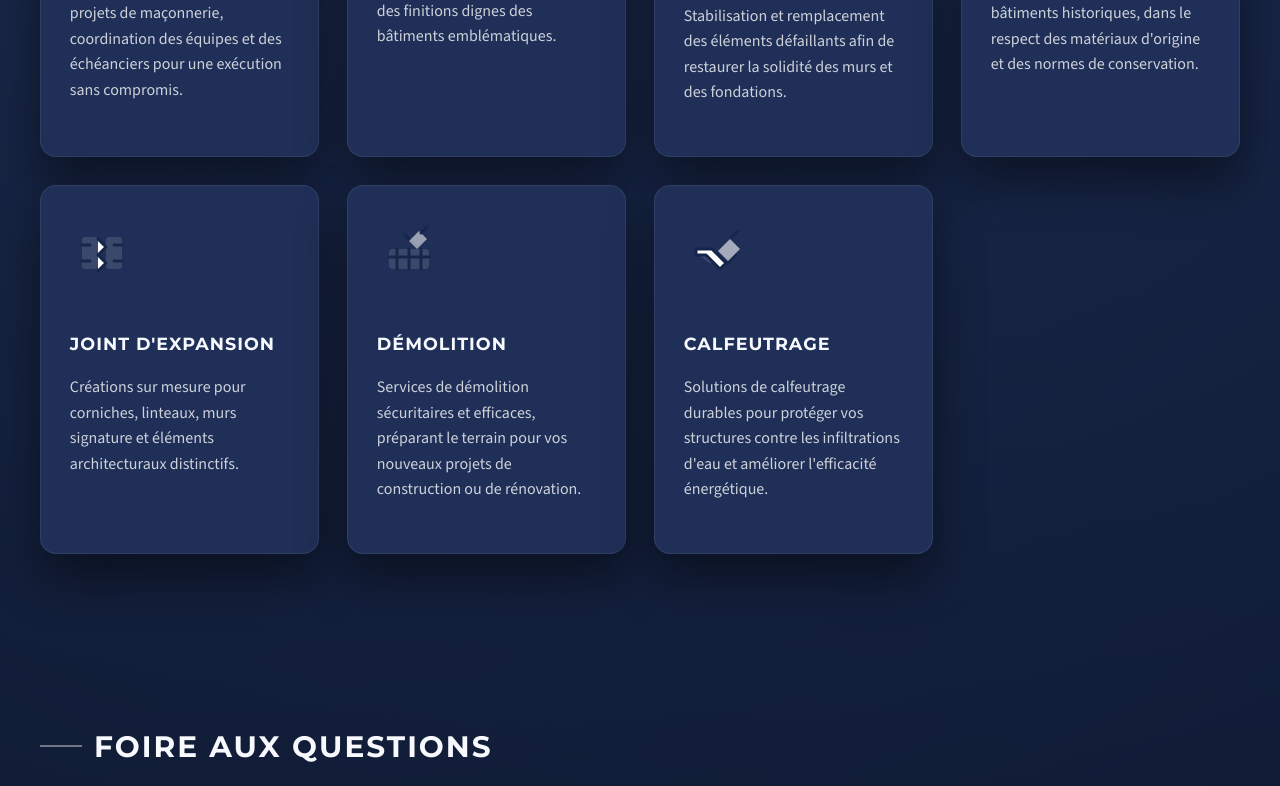
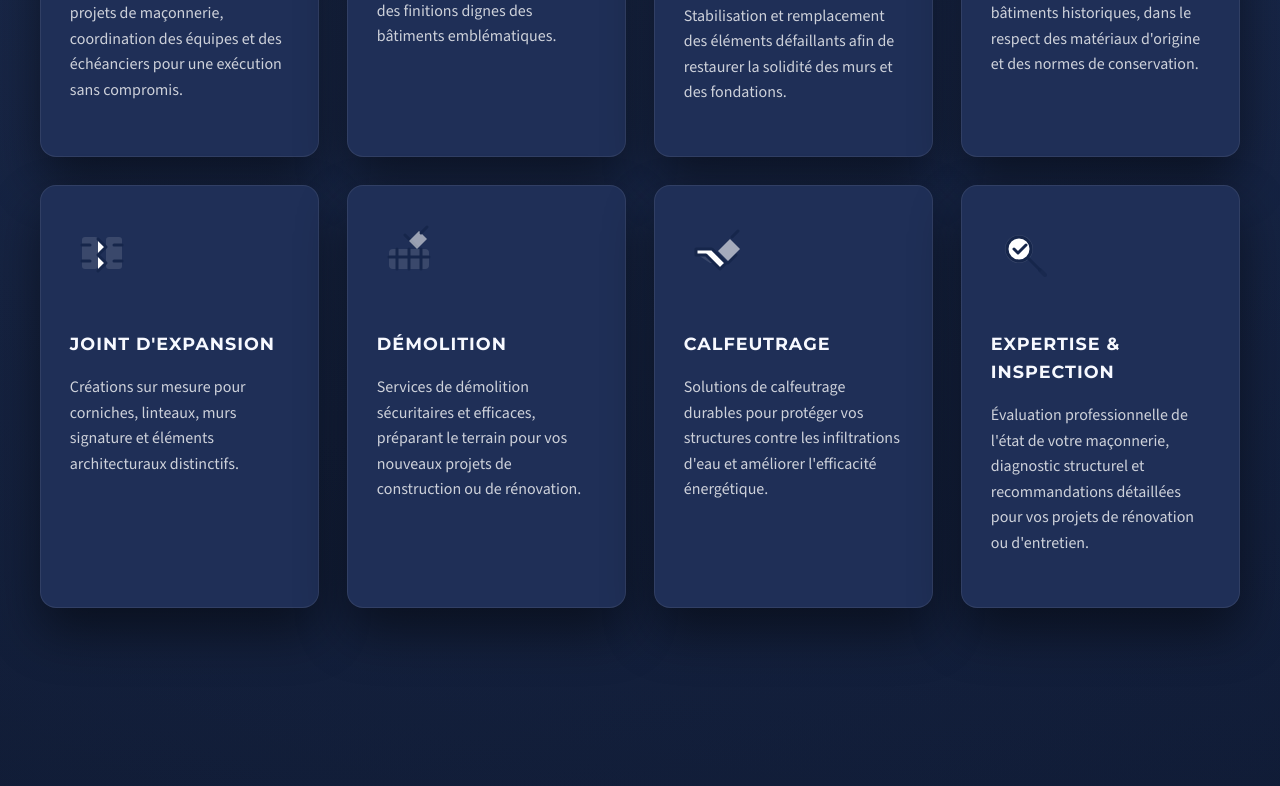
Before and after one commit to WinehouseD/MGD-clone, a React (Vite) app: page / in a window 1280 px wide. Shown: the part 2000-2786 px from the top of the page. Built offline with nearby package versions, Linux system fonts and the light colour scheme.

Commit message:
- add new card - fix overlay on hero section - liquid glass for header

```diff
--- a/src/App.css
+++ b/src/App.css
@@ -58,7 +58,6 @@ a {
 header {
   position: fixed;
   inset: 0 0 auto 0;
-  background: rgba(18, 31, 61, 0.82);
   backdrop-filter: blur(12px);
   z-index: 1000;
   border-bottom: 1px solid var(--border);
@@ -599,6 +598,7 @@ form {
 }
 
 .map-embed {
+  position: relative;
   flex: 1 1 0;
   min-height: 200px;
   height: 100%;
--- a/src/App.jsx
+++ b/src/App.jsx
@@ -6,17 +6,6 @@ import translations from "./i18n";
 import { navLinks, faqKeys, languages } from "./constants";
 
 const currentYear = new Date().getFullYear();
-
-function GTMNoScript() {
-  return (
-    <noscript
-      dangerouslySetInnerHTML={{
-        __html: `<iframe src="https://www.googletagmanager.com/ns.html?id=GTM-MB6HVFXN"
-          height="0" width="0" style="display:none;visibility:hidden"></iframe>`,
-      }}
-    />
-  );
-}
 
 function usePreferredLanguage(defaultLang = "fr") {
   const [lang, setLang] = useState(() => {
@@ -180,7 +169,7 @@ export function ContactForm({ lang, t }) {
         id="phone"
         name="phone"
         type="tel"
-        placeholder="(514) 555-1234"
+        placeholder="(xxx) xxx-xxxx"
         value={formValues.phone}
         onChange={handlePhoneChange}
         onBlur={handleBlur}
@@ -586,6 +575,44 @@ function App() {
           </svg>
         ),
       },
+      {
+        key: "card8",
+        title: t("services.card8.title"),
+        description: t("services.card8.desc"),
+        icon: (
+          <svg className="service-icon" viewBox="0 0 64 64" aria-hidden="true">
+            <circle cx="28" cy="28" r="14" fill="#16264b" opacity="0.12" />
+            <circle
+              cx="28"
+              cy="28"
+              r="12"
+              stroke="#16264b"
+              strokeWidth="3"
+              fill="none"
+            />
+            <path
+              d="M37 37l12 12"
+              stroke="#16264b"
+              strokeWidth="3"
+              strokeLinecap="round"
+            />
+            <path
+              d="M23 28l4 4 8-8"
+              stroke="#16264b"
+              strokeWidth="3"
+              strokeLinecap="round"
+              strokeLinejoin="round"
+            />
+            <path
+              d="M49 49l5 5"
+              stroke="#16264b"
+              strokeWidth="4"
+              strokeLinecap="round"
+              opacity="0.6"
+            />
+          </svg>
+        ),
+      },
     ],
     [t],
   );
--- a/src/i18n/en.jsx
+++ b/src/i18n/en.jsx
@@ -48,6 +48,9 @@ const en = {
     "Durable, weather-tight caulking to prevent water infiltration, air leaks, and energy loss around critical junctions.",
   "faq.title": "Frequently Asked Questions",
   "faq.q1": "Do you work on both residential homes and commercial buildings?",
+  "services.card8.title": "Expertise & Inspection",
+  "services.card8.desc":
+    "Professional assessment of your masonry condition, structural diagnosis, and detailed recommendations for your renovation or maintenance projects.",
   "faq.a1":
     "Yes, we proudly serve both residential and commercial clients across the Greater Montreal area. With a strong track record of over four completed building projects and a customer satisfaction rating of 4.1 out of 5, we are committed to delivering quality craftsmanship on every job — whether it's a family home or a commercial property.",
   "faq.q2": "Do you handle large-scale commercial masonry projects?",
--- a/src/i18n/fr.jsx
+++ b/src/i18n/fr.jsx
@@ -48,6 +48,9 @@ const fr = {
     "Solutions de calfeutrage durables pour protéger vos structures contre les infiltrations d'eau et améliorer l'efficacité énergétique.",
   "faq.title": "Foire aux questions",
   "faq.q1": "Travaillez-vous sur des résidences et des bâtiments commerciaux ?",
+  "services.card8.title": "Expertise & Inspection",
+  "services.card8.desc":
+    "Évaluation professionnelle de l'état de votre maçonnerie, diagnostic structurel et recommandations détaillées pour vos projets de rénovation ou d'entretien.",
   "faq.a1":
     "Oui, nous desservons fièrement une clientèle résidentielle et commerciale dans la grande région de Montréal. Avec un solide bilan de plus de quatre projets de bâtiments réalisés et une cote de satisfaction client de 4,1 sur 5, nous nous engageons à offrir un travail de qualité sur chaque chantier — qu'il s'agisse d'une maison familiale ou d'une propriété commerciale.",
   "faq.q2":
```
